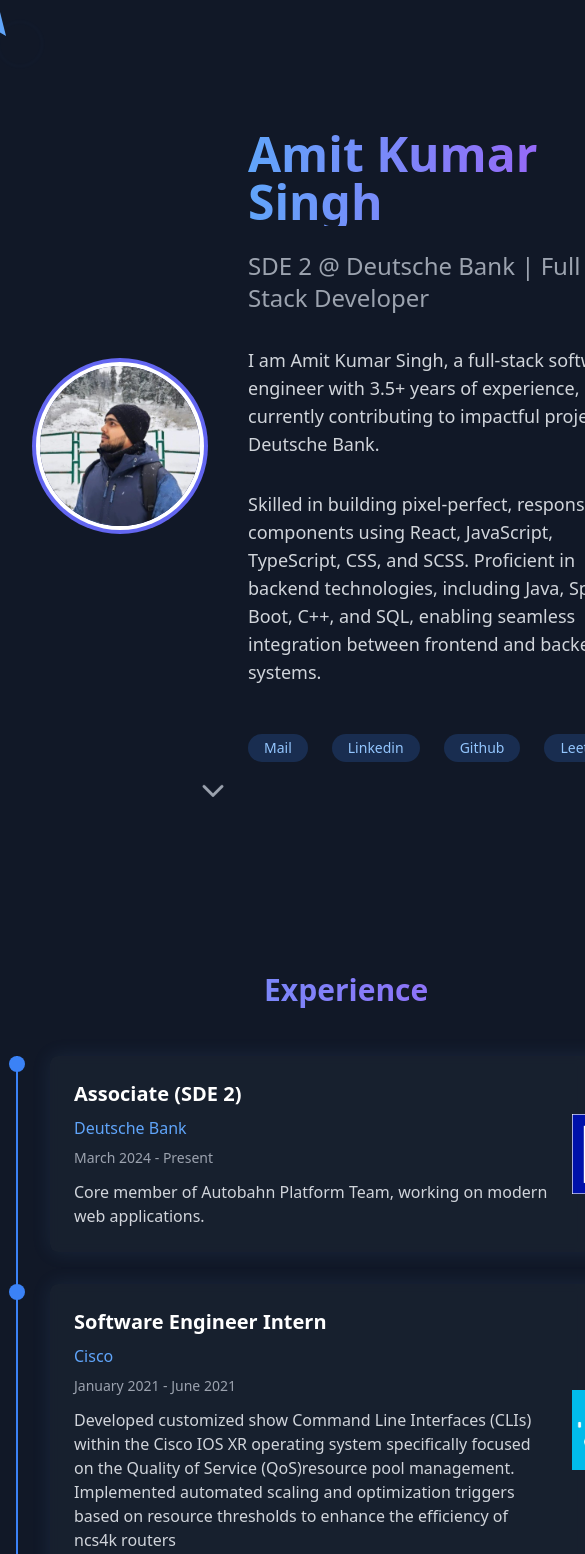
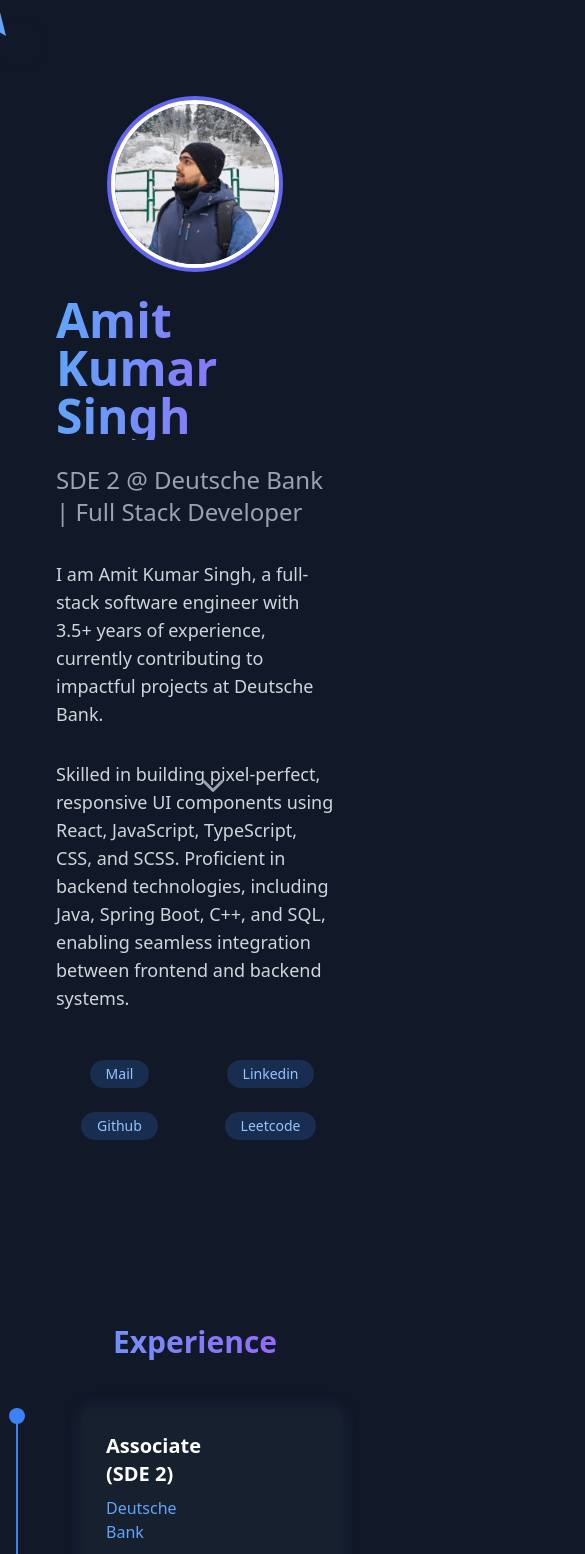
Before and after one commit to amit21AIT/portfolio, a React (Vite) app: page / in a window 390 px wide. Shown: the top 1554 px of the page, 585 px wide, since content can reach past the window. Built offline with nearby package versions, Linux system fonts and the light colour scheme.

Commit message:
fixed responsiveness for mobile

```diff
--- a/src/App.tsx
+++ b/src/App.tsx
@@ -8,7 +8,7 @@
 
 function App() {
   return (
-    <div className="min-h-screen min-w-fit bg-gray-900">
+    <div className="min-h-screen mx-auto bg-gray-900">
       <CustomCursor />
       <Hero />
       <Experience />
--- a/src/components/Experience.tsx
+++ b/src/components/Experience.tsx
@@ -49,7 +49,7 @@
         Experience
       </motion.h2>
 
-      <div className=" min-w-fit max-w-[65vw] flex flex-col justify-center align-center mx-auto">
+      <div className=" w-full sm:w-[90%] md:w-[65%] lg:w-[60%] overflowx-scroll mx-auto flex flex-col justify-center align-center mx-auto">
         {experiences.map((exp, index) => (
           <motion.div
             key={index}
@@ -60,7 +60,7 @@
             transition={{ delay: index * 0.2 }}
           >
             <div className="timeline-dot" />
-            <div className="flex card justify-between gap-6">
+            <div className="flex card mx-8 justify-between gap-6">
               <div className="grow-4">
                 <h3 className="text-xl font-semibold text-white mb-2">
                   {exp.title}
--- a/src/components/Hero.tsx
+++ b/src/components/Hero.tsx
@@ -15,13 +15,10 @@
       initial={{ opacity: 0 }}
       animate={{ opacity: 1 }}
       transition={{ duration: 0.8 }}
-      className="relative min-h-screen min-w-fit flex align-center items-center justify-center overflow-auto gap-8 px-10 m-6 py-20 mx-auto"
+      className="relative min-h-screen grid grid-cols-1 md:grid-cols-[1fr_3fr] flex align-center items-center justify-center overflow-auto gap-8 px-10 m-6 py-20 mx-auto"
     >
-      <div className="aspect-square min-w-40 w-40 h-40  self-center rounded-full overflow-hidden ring-4 ring-indigo-500 ring-offset-4">
-        <img
-          src="assets/profile.jpeg"
-          className="w-full h-full object-cover"
-        />
+      <div className="aspect-square min-w-40 w-40 h-40  place-self-center rounded-full overflow-hidden ring-4 ring-indigo-500 ring-offset-4">
+        <img src="assets/profile.jpeg" className="w-full h-full object-cover" />
       </div>
       <div className="max-w-4xl px-4">
         <motion.h1
@@ -63,20 +60,20 @@
         </motion.p>
 
         <motion.div
-          className="flex space-x-6"
+          className="grid grid-cols-2 md:grid-cols-4 gap-6 justify-items-center "
           initial={{ opacity: 0, y: 20 }}
           animate={{ opacity: 1, y: 0 }}
           transition={{ delay: 0.8 }}
         >
           <span
             key="mail"
-            className="px-4 py-1 text-sm bg-blue-500/20 text-blue-300 rounded-full"
+            className="px-4 py-1 flex justify-center md:w-fit  text-sm bg-blue-500/20 text-blue-300 rounded-full"
           >
             <a href="mailto:singhamit17363@gmail.com">Mail</a>
           </span>
           <span
             key="mail"
-            className="px-4 py-1 text-sm bg-blue-500/20 text-blue-300 rounded-full"
+            className="px-4 py-1 flex justify-center md:w-fit  text-sm bg-blue-500/20 text-blue-300 rounded-full"
           >
             <a
               href="https://www.linkedin.com/in/amit-singh-5aa5a114b"
@@ -88,7 +85,7 @@
           </span>{" "}
           <span
             key="mail"
-            className="px-4 py-1 text-sm bg-blue-500/20 text-blue-300 rounded-full"
+            className="px-4 py-1 flex justify-center md:w-fit   text-sm bg-blue-500/20 text-blue-300 rounded-full"
           >
             <a
               href="https://github.com/amit21AIT"
@@ -100,7 +97,7 @@
           </span>
           <span
             key="mail"
-            className="px-4 py-1 text-sm bg-blue-500/20 text-blue-300 rounded-full"
+            className="px-4 py-1 flex justify-center md:w-fit  text-sm bg-blue-500/20 text-blue-300 rounded-full"
           >
             <a
               href="https://leetcode.com/u/_amit_singh21/"
--- a/src/components/Projects.tsx
+++ b/src/components/Projects.tsx
@@ -33,7 +33,7 @@
         Personal Projects
       </motion.h2>
 
-      <div className="max-w-6xl mx-auto grid grid-cols-1 md:grid-cols-2 lg:grid-cols-3 gap-8">
+      <div className="max-w-6xl mx-4 grid grid-cols-1 md:grid-cols-2 lg:grid-cols-3 gap-8">
         {projects.map((project, index) => (
           <motion.div
             key={index}
--- a/src/components/Skills.tsx
+++ b/src/components/Skills.tsx
@@ -50,7 +50,7 @@
         Skills
       </motion.h2>
 
-      <div className="max-w-4xl mx-auto grid grid-cols-1 md:grid-cols-2 lg:grid-cols-3 gap-8">
+      <div className="max-w-4xl mx-4 grid grid-cols-1 md:grid-cols-2 lg:grid-cols-3 gap-12">
         {skillCategories.map((category, categoryIndex) => (
           <motion.div
             key={categoryIndex}
```
